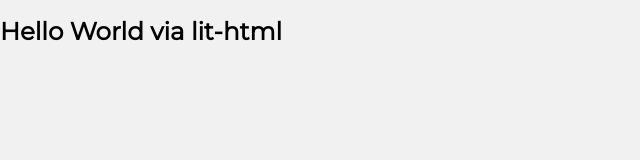
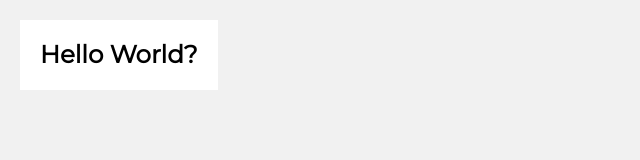
Before and after one commit to QuinntyneBrown/lit-html-starter, a website built with webpack: page index.html in a window 1280 px wide. Shown: the whole page, without its empty margins (0-640 px from the left). Built offline with nearby package versions, Linux system fonts and the light colour scheme.

Commit message:
add click event

```diff
--- a/index.html
+++ b/index.html
@@ -27,7 +27,9 @@
 </head>
 <body>
 
-    <ce-hello-world hello-world-title="Hello World"></ce-hello-world>
+    <ce-hello-world hello-world-title="Hello World">
+        <h1>Hello World?</h1>
+    </ce-hello-world>
     <script src="dist/app.js"></script>
 
 </body>
--- a/src/hello-world.component.d.ts
+++ b/src/hello-world.component.d.ts
@@ -8,4 +8,5 @@
     disconnectedCallback(): void;
     attributeChangedCallback(name: any, oldValue: any, newValue: any): void;
     title$: BehaviorSubject<string>;
+    onClick(): void;
 }
--- a/src/hello-world.component.ts
+++ b/src/hello-world.component.ts
@@ -4,6 +4,8 @@
 export class HelloWorldComponent extends HTMLElement {
     constructor() {
         super();
+
+        this.onClick = this.onClick.bind(this);
     }
 
     static get observedAttributes () {
@@ -20,25 +22,30 @@
 
         this.title$.subscribe(x => this._render());
 
-        this._render();
         this._setEventListeners();
     }
 
     private _render() {
         render(html`
             <style>
-
+                :host {
+                    background-color: #fff;
+                    cursor:pointer;
+                    line-height: 3em;
+                    display: inline-block;
+                    padding: 0px 20px 0px 20px;
+                    margin: 20px 20px 20px 20px;
+                }
             </style>
-
-            <h1>${this.title$.value} via lit-html</h1>`, this.shadowRoot);
+            <slot></slot>`, this.shadowRoot);
     }
 
     private _setEventListeners() {
-
+        this.shadowRoot.addEventListener("click", this.onClick);
     }
 
     disconnectedCallback() {
-
+        this.shadowRoot.removeEventListener("click", this.onClick);
     }
 
     attributeChangedCallback (name, oldValue, newValue) {
@@ -50,6 +57,10 @@
     }
 
     public title$: BehaviorSubject<string> = new BehaviorSubject("");
+
+    public onClick(): void {
+        alert(this.title$.value);
+    }
 }
 
 customElements.define(`ce-hello-world`, HelloWorldComponent);
```
